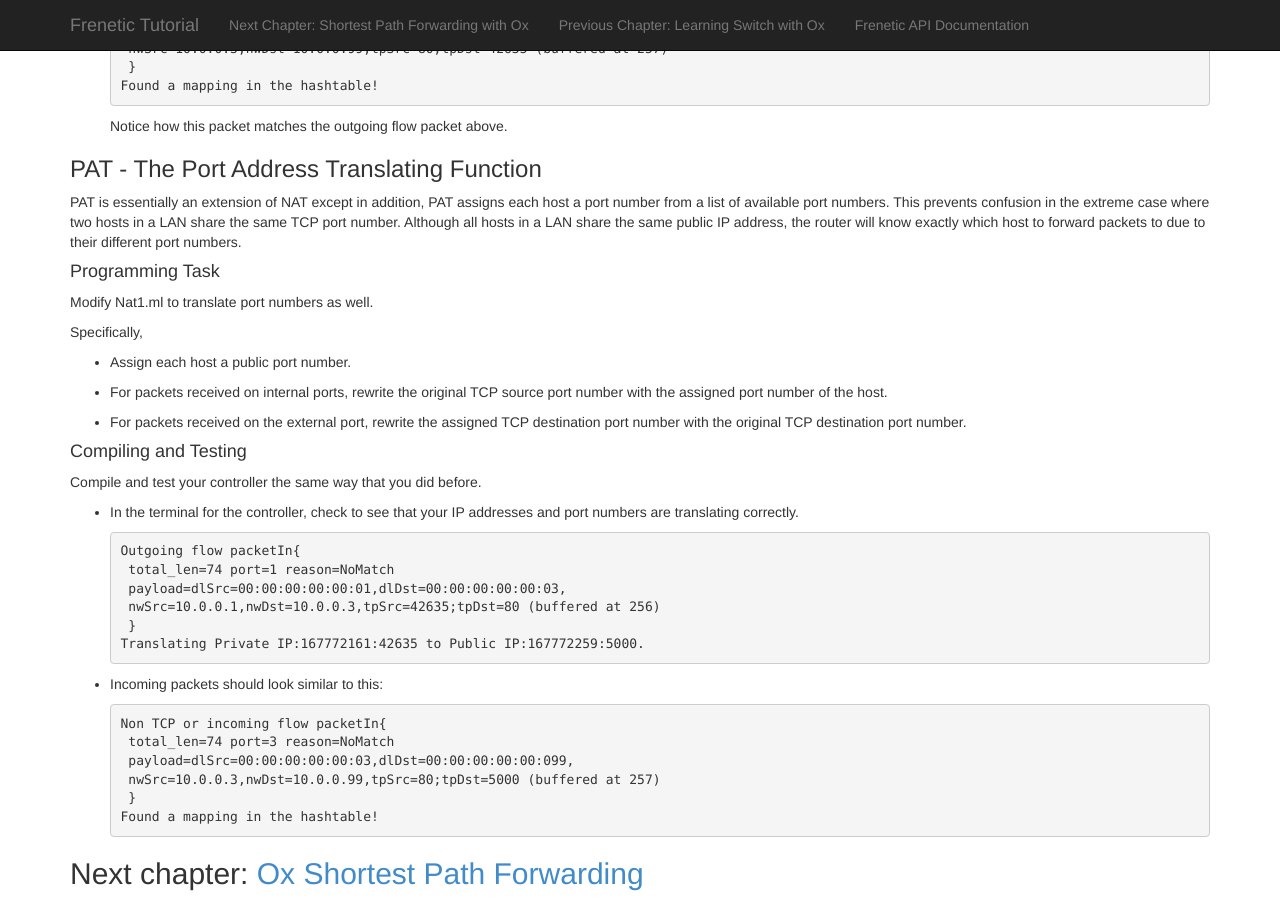
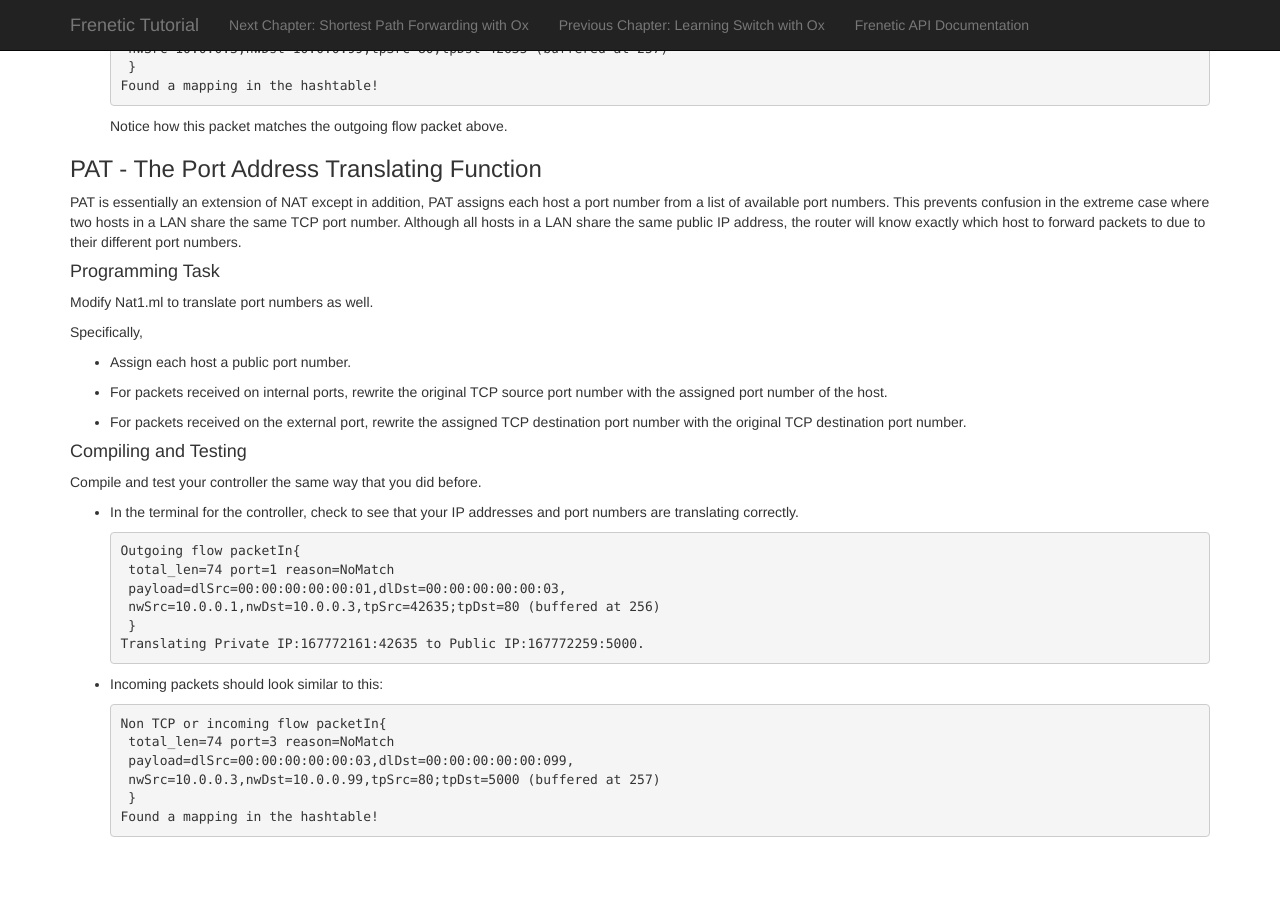
Before and after one commit to frenetic-lang/tutorials, a Jekyll site: the page built from 06-OxNat/index.md, in a window 1280 px wide and 900 px high, scrolled down 2583 px. Built offline with Jekyll 4.4.1, drawn with Linux system fonts in a browser that asks for light colours; nearby versions of some CDN libraries; after the commit the page ends 3430 px from its top, so only the background shows below that.

Commit message:
Update index.md

```diff
--- a/06-OxNat/index.md
+++ b/06-OxNat/index.md
@@ -197,7 +197,3 @@ Compile and test your controller the same way that you did before.
    }
   Found a mapping in the hashtable!
   ~~~
-
-## Next chapter: [Ox Shortest Path Forwarding][Ch7]
-
-[Ch7]: 07-OxRouting
```
